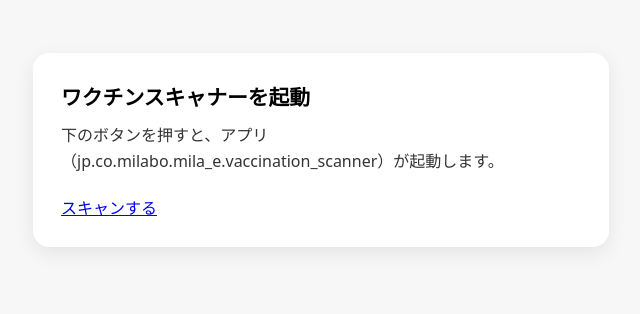
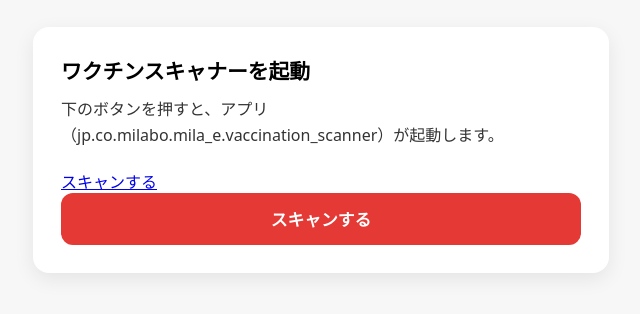
Before and after one commit to m-nishijima-mi-labo/vaccination-scanner-launch, a plain HTML site: page index.html in a window 1280 px wide. Shown: the part 274-588 px from the top of the page, without its empty margins (319-959 px from the left). Drawn offline with Linux system fonts and the light colour scheme.

Commit message:
Update index.html

```diff
--- a/index.html
+++ b/index.html
@@ -77,6 +77,9 @@
     <a href="intent://launch#Intent;scheme=milabo.mila_e.vaccination.scanner;package=milabo.mila_e.vaccination.scanner;end">
   スキャンする
 </a>
+    <button onclick="location.href='milabo.mila_e.vaccination.scanner://launch'">
+  スキャンする
+</button>
   </main>
 
   <script>
```
